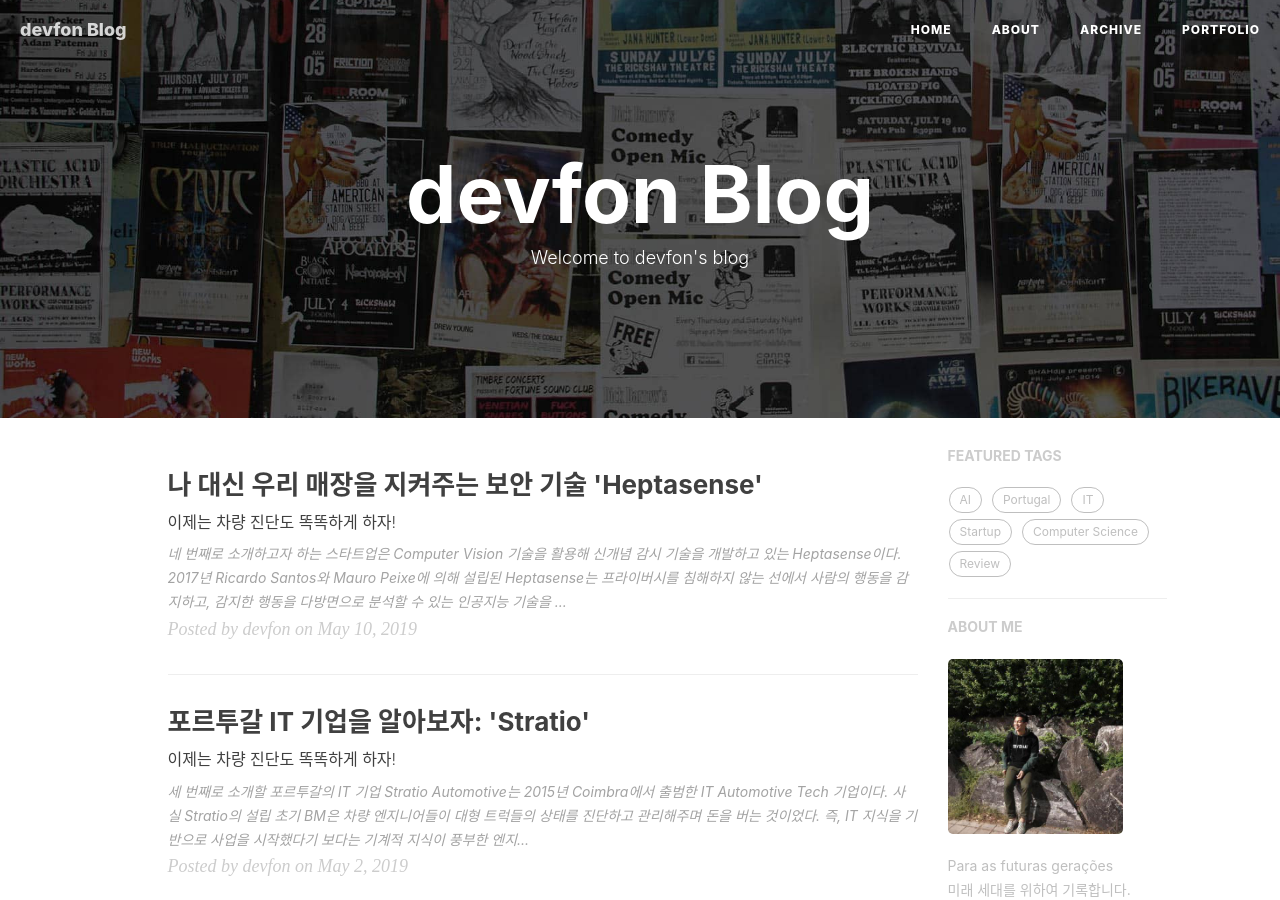
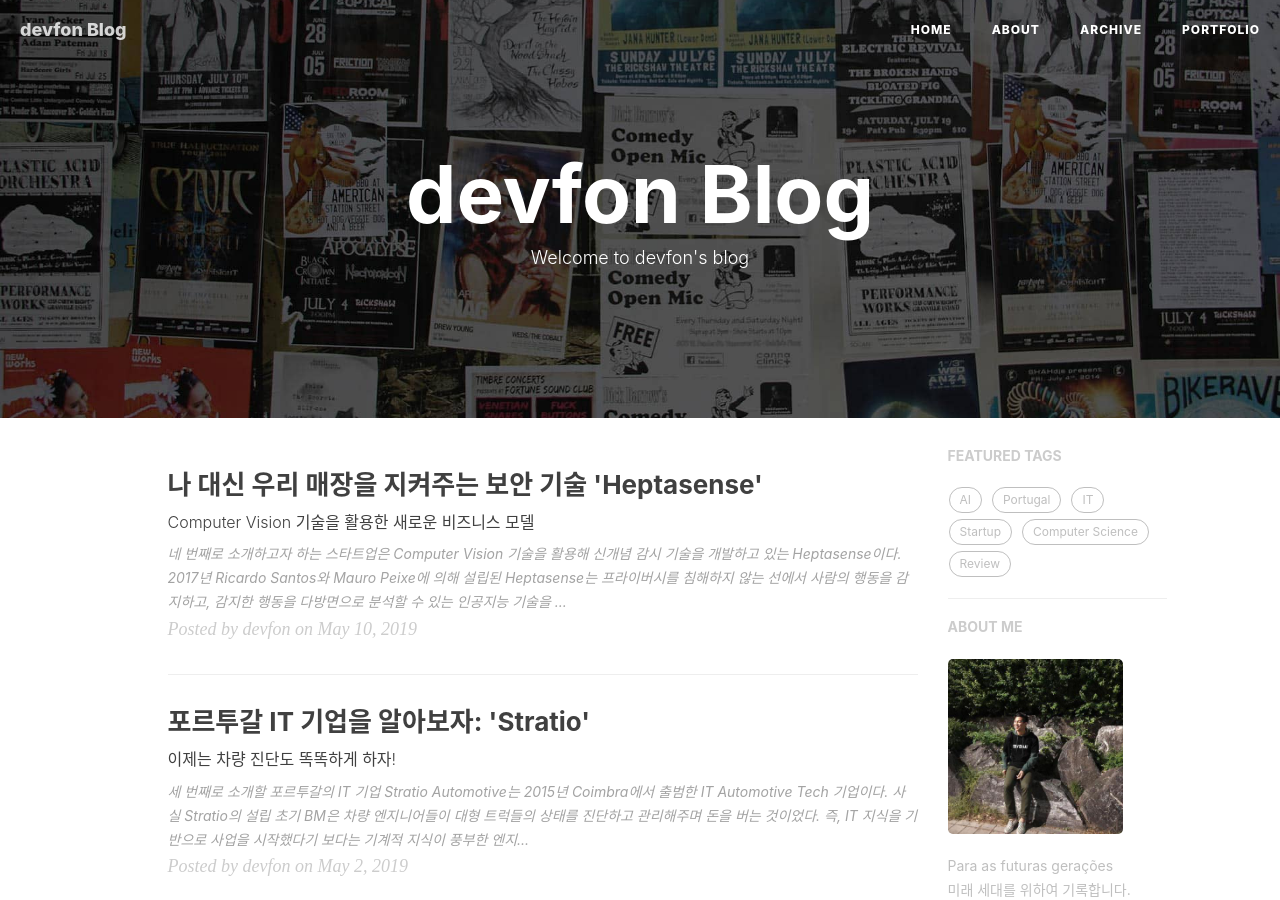
Before and after one commit to Huffon/huffon.github.io, a Jekyll site: the page built from index.html, in a window 1280 px wide and 900 px high. Built offline with Jekyll 4.4.1, drawn with Linux system fonts in a browser that asks for light colours; nearby versions of some CDN libraries; the list of posts is cut into pages by our own code; comment, search, counter and statistics services are not loaded; some of the changed lines change nothing that is shown.

Commit message:
modified post

```diff
--- a/_posts/2019-05-10-heptasense.md
+++ b/_posts/2019-05-10-heptasense.md
@@ -1,7 +1,7 @@
 ---
 layout: post
 title: "나 대신 우리 매장을 지켜주는 보안 기술 'Heptasense'"
-subtitle: '이제는 차량 진단도 똑똑하게 하자!'
+subtitle: 'Computer Vision 기술을 활용한 새로운 비즈니스 모델'
 author: "devfon"
 header-style: text
 lang: kr
@@ -14,49 +14,59 @@
 
 네 번째로 소개하고자 하는 스타트업은 Computer Vision 기술을 활용해 신개념 감시 기술을 개발하고 있는 **Heptasense**이다. 2017년 Ricardo Santos와 Mauro Peixe에 의해 설립된 Heptasense는 프라이버시를 침해하지 않는 선에서 사람의 행동을 감지하고, 감지한 행동을 다방면으로 분석할 수 있는 인공지능 기술을 개발하고 있는 기업이다.
 
-Heptasense의 공동 창업자 Ricardo와 Mauro는 현장이 아닌 원격에서 대상을 통제할 수 있는 기술을 개발하고 싶다는 꿈을 함께 가지고 있었다. 그러나, 다양한 실패를 겪으며 해당 목표를 이루기 위해서는 전통적인 방법이 아닌 새로운 방법을 사용해야 한다는 것을 깨닫고, 사람의 움직임을 인공지능 기술을 통해 인식하는 패턴인식 **Gesture recognition**에 몰두하게 되었다.
+Heptasense의 공동 창업자 Ricardo와 Mauro는 현장이 아닌 원격에서 대상을 통제할 수 있는 기술을 개발하고자 하는 꿈을 함께 가지고 있었다. 그리고 수 많은 실패를 겪으며 해당 목표를 이루기 위해서는 전통적인 방법이 아닌 새로운 방법을 연구해야 한다는 것을 깨닫게 된 그들은 사람의 움직임을 인공지능 기술을 통해 인식하는 패턴 인식 **Gesture recognition**에 몰두하게 된다.
 
-그리고 얼마 지나지 않아 자신들의 원하던 문제에 대한 해결책을 찾게 된 두 사람은 해당 기술을 활용한 비즈니스 모델을  Heptasense를 창업하게 된다. 2년이 지난 현재, Heptasense는 포르투갈을 넘어 유럽에서 가장 주목 받는 **Human behavior regonition** 기술을 가지고 있는 스타트업이 되었다.
+그리고 얼마 지나지 않아 자신들이 이루고자 하던 목표에 대한 해결책을 찾게 된 두 사람은 해당 기술을 활용해 새로운 감시 기술을 연구하는 기업 **Heptasense**를 창업하게 된다. 2년이 지난 현재, Heptasense는 포르투갈을 넘어 유럽에서 가장 주목 받는 **Human behavior regonition** 기술을 가지고 있는 스타트업이 되었다.
+
 
 ![](/img/in-post/hepta-logo.png)
 > Heptasense의 로고: 개인적으로 슬로건이 마음에 든다.
 
-기존의 목표와 마찬가지로 Heptasense는 원격 감시 기술을 통해 시설 설비의 보안을 강화하고, 관리를 용이하게 하기 위해 고안되었다. 고객의 움직임에 대한 분석을 제공하고, 해당 플랫폼을 설치한 상업 시설에 안전에 관한 알림을 보내준다. 공장에서는 좋지 않은 자세로 안전 규칙을 따르지 않는 노동자나, 안전 장비를 제대로 착용하지 않은 노동자를 색출할 수 있다. 그리고 길거리에서는 주차 가능 여부와 사고 여부를 확인할 수 있다.
-
-리스본에 처를 두고 있는 Heptasenece는 유럽에서 안정적인 매출을 올리며, 몸집을 불리고 있다. 올해인 2019년 Heptasense는 하드웨어를 활용하는 물리적 보안 업체들과 제휴를 맺으며 사업 모델을 강화하는 움직임으로 시장을 공략하고 있다.
+설립 이전의 목표와 마찬가지로 초기의 Heptasense는 원격 감시 기술을 통해 시설 설비의 보안을 강화하고, 관리를 용이하게 하기 위해 고안되었다. 공장에서는 위험한 행동으로 안전 규칙을 따르지 않는 노동자에게 위험 알림을 보내고, 안전 장비를 제대로 착용하지 않은 노동자에겐 안전 장비를 착용하라는 메시지를 보낼 수 있는 것이다. 그리고 Heptasense는 이에 더 나아가 고객의 움직임, 즉 선호하는 동선에 대한 분석을 상업 시설을 위해 제공하기도 하다. 이에 대한 예시는 아래서 더 이야기하도록 하겠다.
 
 ![](/img/in-post/hepta-value.png)
-> Heptasense가 추구하는 가치
+> 지금의 Heptasense가 제공하는 가치
+
+현재 Lisbon에 헤드 오피스를 두고 있는 Heptasenece는 유럽 내에서 안정적인 매출을 올리며, 점차 그 몸집을 불려 나가고 있다. 또한 올해인 2019년에는 카메라, 알림 장치 등의 보안 관련 장비를 제조하는 업체들과 제휴를 맺으며 사업 모델을 강화하는 움직임으로 시장을 공략하고 있다.
+
+다음으로, 간단하게 Heptasense의 기술 활용 절차를 알아보도록 하자.
+
 
 ### Process of Heptasense
-다음으로, 간단하게 Heptasense가 가진 기술의 활용 절차를 알아보도록 하자.
-
 ![](/img/in-post/hepta-step1.png)
 
-먼저, Heptasense는 자신들의 소프트웨어를 특별히 설치한 카메라를 생산하는 것이 아닌 기존에 매장에서 사용하고 있던 카메라에 소프트웨어를 설치하여 사용할 수 있다.
+먼저 Heptasense는 자신들의 제품을 부착한 새로운 카메라를 생산하는 것이 아닌, 기존에 매장에서 사용하던 카메라들을 하나의 분석기에 연결하는 식으로 사용하게 된다. CCTV를 한 군데서 모아보는 기기를 생각하면 이해가 쉬울 것이다. 이미 설치된 카메라의 영상을 한 군데서 모아서 보며 분석할 수 있도록 중앙 분석기에 연결하여 사용할 수 있는 것이다.
 
 ![](/img/in-post/hepta-step2.png)
 
-Heptasense의 소프트웨어가 설치된 카메라는 동영상 정보를 지속적으로 저장하고, 분석한다. 이 때, Heptasense는 특정인의 정보로 기록될 수 있는 특징들은 의도적으로 배제하여 저장하도록 한다. 그 이유는 Heptasense의 설립 목표가 개인의 프라이버시를 침해하지 않는 선에서 영상 분석을 통해 인사이트를 제공하도록 하는 것이기 때문이다.
+다음으로 Heptasense의 영상 분석기는 카메라가 수집하는 동영상 정보를 지속적으로 분석하고, 필요 정보를 선별적으로 저장한다. 이 때, 특정인의 정보로 분류될 수 있는 특징들은 의도적으로 배제한다. 그 이유는 Heptasense의 설립 목표가 개인의 **프라이버시를 침해하지 않는 선**에서의 영상 분석을 통해 인사이트를 제공하는 것이기 때문이다.
 
 ![](/img/in-post/hepta-step3.png)
 
+오늘 날, CCTV의 대중화로 인해 수 많은 카메라가 매장에 설치되어 있지만 그 중 실질적으로 **감시**되고 있는 카메라는 극소수에 불과하다. 현대의 CCTV는 감시용이 아닌 '사후'에 꺼내어보기 위한 기록용으로 변모하고 있기 때문이다. 그리고 이는 금전적/시간적으로 큰 손해를 불러일으키게 된다.
 
 ![](/img/in-post/hepta-step4.png)
 
+마지막으로 Heptasense는 2018년 5월 새로이 도입된 [데이터 보호법](https://protecao-dados.pt/o-regulamento/)을 준수한 분석을 수행하고 있다고 한다. 이 부분에서는 **데이터 보호법**이라는 개념의 존재 자체가 흥미로웠는데, 데이터를 활용한 비즈니스 모델이 우후죽순으로 등장함에 따라 데이터를 윤리적으로 활용하도록 하는 데이터 보호법이 포르투갈에서 2018년 새로이 개정된 것으로 보인다.
+
+마지막으로, 실제로 Heptasense의 기술이 어떻게 활용될 수 있는지 간단한 예시를 통해 확인해보겠다.
 
 #### Safety Sector
 ![](/img/in-post/bending.png)
 > 사람의 스켈레톤을 분석해 행동을 분석하는 Heptasense. 동영상은 [이곳](https://www.youtube.com/watch?v=0sffe-XG99k)
+
+Heptasense의 영상 분석 기술이 활용될 수 있는 첫 번째 분야는 바로 **공장**이다. 위 그림을 보면 영상 정보를 통해 인체의 Skeleton을 분석하고 있다. 그리고 이러한 스켈레톤의 분석이 가지는 이점은 스켈레톤 모양의 변화에 따라 현재 대상이 취하고 있는 행동을 분석할수 있다는 데에 있다.
+
+위 그림에서 확인할 수 있다시피 Heptasense는 스켈레톤의 분석을 통해 대상이 몸을 숙이고 있는 자세를 잘 분석하고 있다. 해당 기술을 활용해 관리자는 공장에서 발생할 수 있는 자세 및 행동들을 미리 등록하고, 등록된 범주에 속하지 않은 자세를 취하는 노동자에게 **안전한 자세를 취하라는 권고 알림**을 줄 수 있게 되는 것이다.
 
 
 #### Commercial facility
 ![](/img/in-post/hepta-busi.png)
 > 고객의 히트맵을 분석하는 Heptasense. 동영상은 [이곳](https://www.youtube.com/watch?v=CaHhSNEHRNA)
 
+Heptasense의 다음 활용 분야는 안전, 감시와는 거리가 조금 먼 영역이다. 쇼핑몰과 같은 **상업 시설**에서도 Heptasense의 기술이 활용될 수 있다. 위 그림을 보면 영상 자료를 통해 백화점 내 손님들의 히트맵을 분석하는 모습을 볼 수 있다. 쇼핑몰은 해당 히트맵 분석을 통해 쇼핑몰에 방문한 손님들이 밟을 수 있는 **최적의 쇼핑 경로**를 분석할 수 있을 것이다. 그리고 더 나아가 쇼핑몰에 방문한 손님을 Counting해 몇 층 혹은 어느 매장이 가장 **핫플레이스**인지도 분석할 수 있다. 즉, 영상 분석을 통해 상업 시설에 **Business Intelligence**를 제공할 수 있는 것이다.
 
-### Conclusion
-dd
+이처럼 Heptasense의 영상 분석 기술은 기존의 목표였던 단순 원격 감시 뿐 아니라 상업 시설을 위한 BI의 제공 등 다양한 영역에서 활용될 수 있을 것으로 사료된다. 역시 Vision을 활용한 인공지능 기술이 실 비즈니스 모델에 적용될 수 있는 영역이 많은 것 같다. 최근 Computer Vision을 서비스에 도입하고자 하는 글로벌 대기업들이 점점 많아지고 있기 때문에 Heptasense가 그들과의 경쟁에서 얼마나 큰 경쟁 우위를 지닐 수 있을지는 모르겠지만 해당 기술을 활용한 비즈니스를 일찍이 시작한 만큼 좋은 결과를 지속적으로 거둘 수 있으면 좋을 것이다.
 
 
 #### References
```
